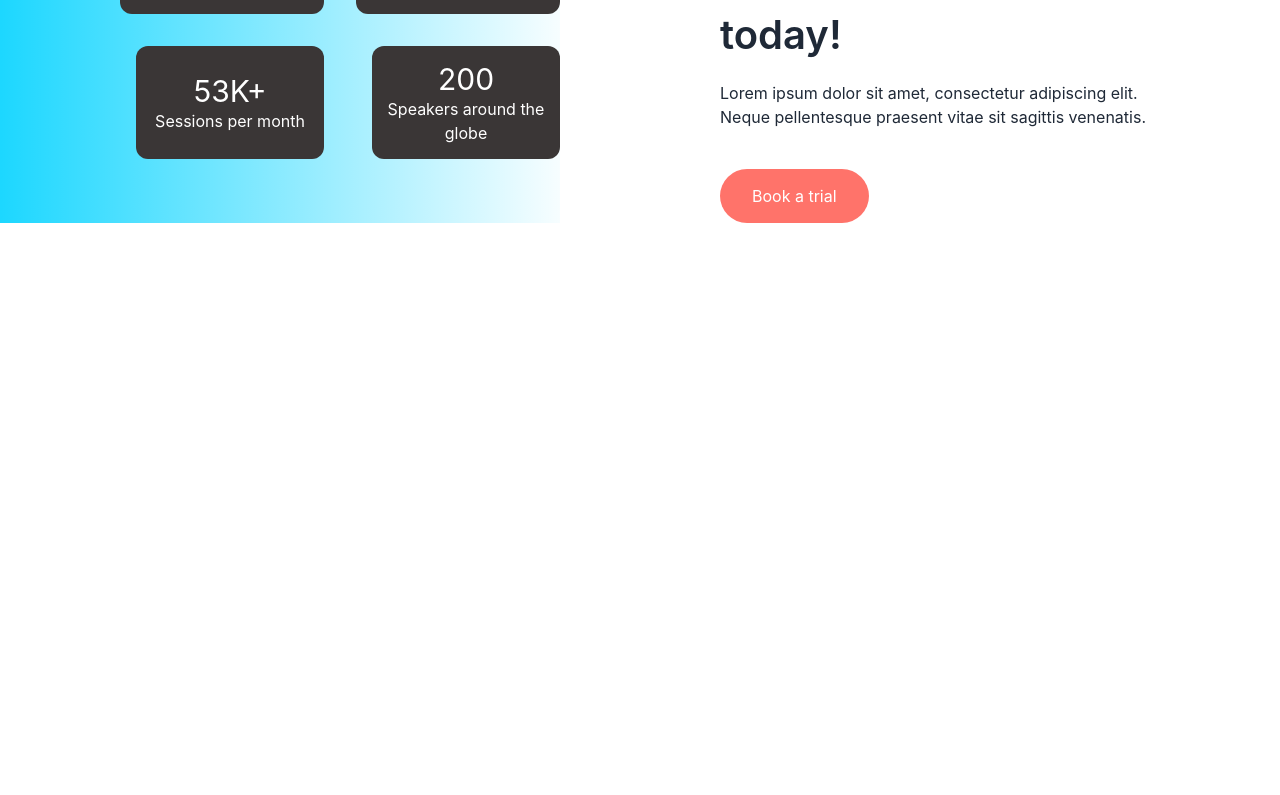
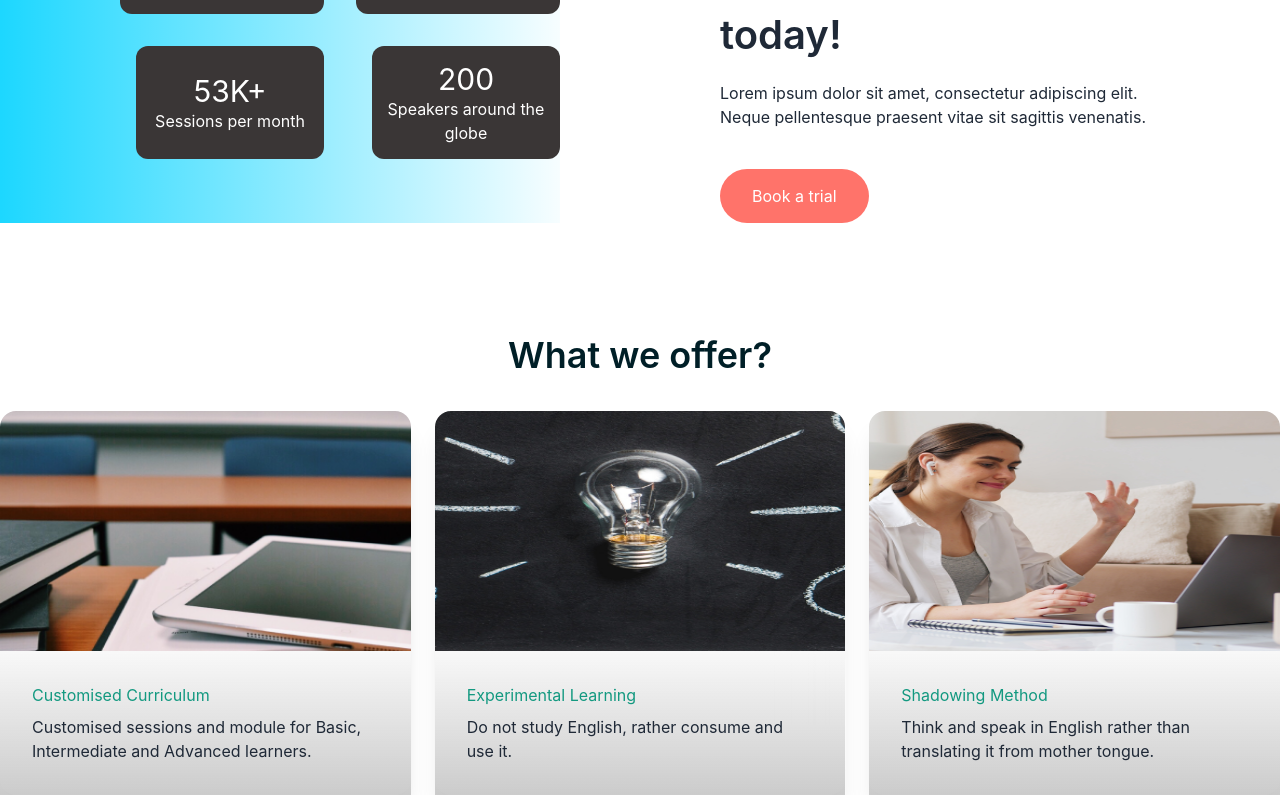
Before and after one commit to Tasnim-Bahar-Samir/clapingo-edu-task, a React (Create React App) app: page / in a window 1280 px wide. Shown: the part 725-1520 px from the top of the page. Before the commit the page ends 948 px from the top, so only its background shows below. Built offline with nearby package versions, Linux system fonts and the light colour scheme; no server answers.

Commit message:
added offer section

```diff
--- a/src/Components/Home/Home.js
+++ b/src/Components/Home/Home.js
@@ -1,5 +1,6 @@
 import React from 'react'
 import Banner from './Banner/Banner'
+import Offers from './Offers/Offers'
 import TrialSection from './TrialSection/TrialSection'
 
 const Home = () => {
@@ -7,6 +8,7 @@ const Home = () => {
     <div>
         <Banner/>
         <TrialSection/>
+        <Offers/>
     </div>
   )
 }
--- /dev/null
+++ b/src/Components/Home/Offers/Offer.css
@@ -0,0 +1,12 @@
+.card-bg{
+    background:  linear-gradient(180deg, rgba(196, 196, 196, 0) -14.34%, #C4C4C4 116.43%);
+    backdrop-filter: blur(32.5px);
+}
+/* .card-2{
+    background: linear-gradient(180deg, rgba(196, 196, 196, 0) -14.34%, #C4C4C4 116.43%);
+    backdrop-filter: blur(32.5px);
+}
+.card-3{
+    background: linear-gradient(180deg, rgba(196, 196, 196, 0) -14.34%, #C4C4C4 116.43%);
+    backdrop-filter: blur(32.5px);
+} */
--- a/src/Components/Home/Offers/Offers.js
+++ b/src/Components/Home/Offers/Offers.js
@@ -1,11 +1,55 @@
-import React from 'react'
+import React from "react";
+import './Offer.css'
+import im1 from "../../../assets/images/offer-images/img-1.png";
+import im2 from "../../../assets/images/offer-images/img-2.png";
+import im3 from "../../../assets/images/offer-images/img-3.png";
+const Offers = () => {
+  const offers = [
+    {
+      _id: 1,
+      img: im1,
+      title: "Customised Curriculum",
+      details:
+        "Customised sessions and module for Basic, Intermediate and Advanced learners.",
+    },
+    {
+      _id: 2,
+      img: im2,
+      title: "Experimental Learning ",
+      details:
+        "Do not study English, rather consume and use it.",
+    },
+    {
+      _id: 3,
+      img: im3,
+      title: "Shadowing Method",
+      details:
+        "Think and speak in English rather than translating it from mother tongue.",
+    },
+  ];
+  return (
+    <div className="mt-28">
+      <h1
+        className="text-center text-4xl font-semibold mb-9"
+        style={{ color: "#001F27" }}
+      >
+        What we offer?
+      </h1>
+      <div className="grid md:grid-cols-3 gap-6">
+        {offers.map((offer) => (
+          <div style={{backgroundImage: offer.img}} key={offer._id} className="card shadow-xl">
+            <figure>
+              <img className=" h-60 w-full" src={offer.img} alt="Offer Img" />
+            </figure>
+            <div className="card-body card-bg">
+              <h2 className="color-primary">{offer.title}</h2>
+              <p>{offer.details}</p>
+            </div>
+          </div>
+        ))}
+      </div>
+    </div>
+  );
+};
 
-const Offers = () => {
-  return (
-    <div>
-        <h1 className='text-center text-4xl font-semibold' style={{color:'#001F27'}}>What we offer?</h1>
-    </div>
-  )
-}
-
-export default Offers
+export default Offers;
```
Also changed, not shown: src/assets/images/Subscribe & plans 1.png (added).
